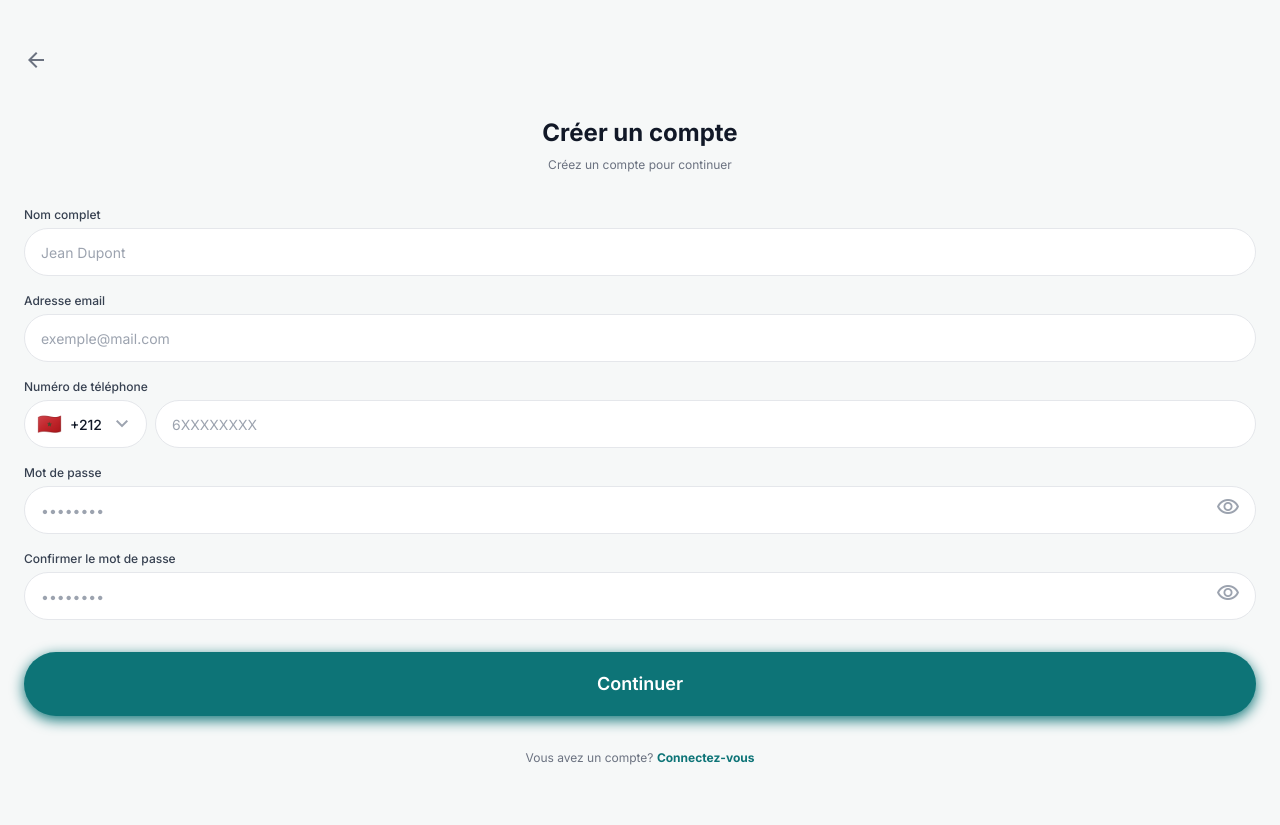
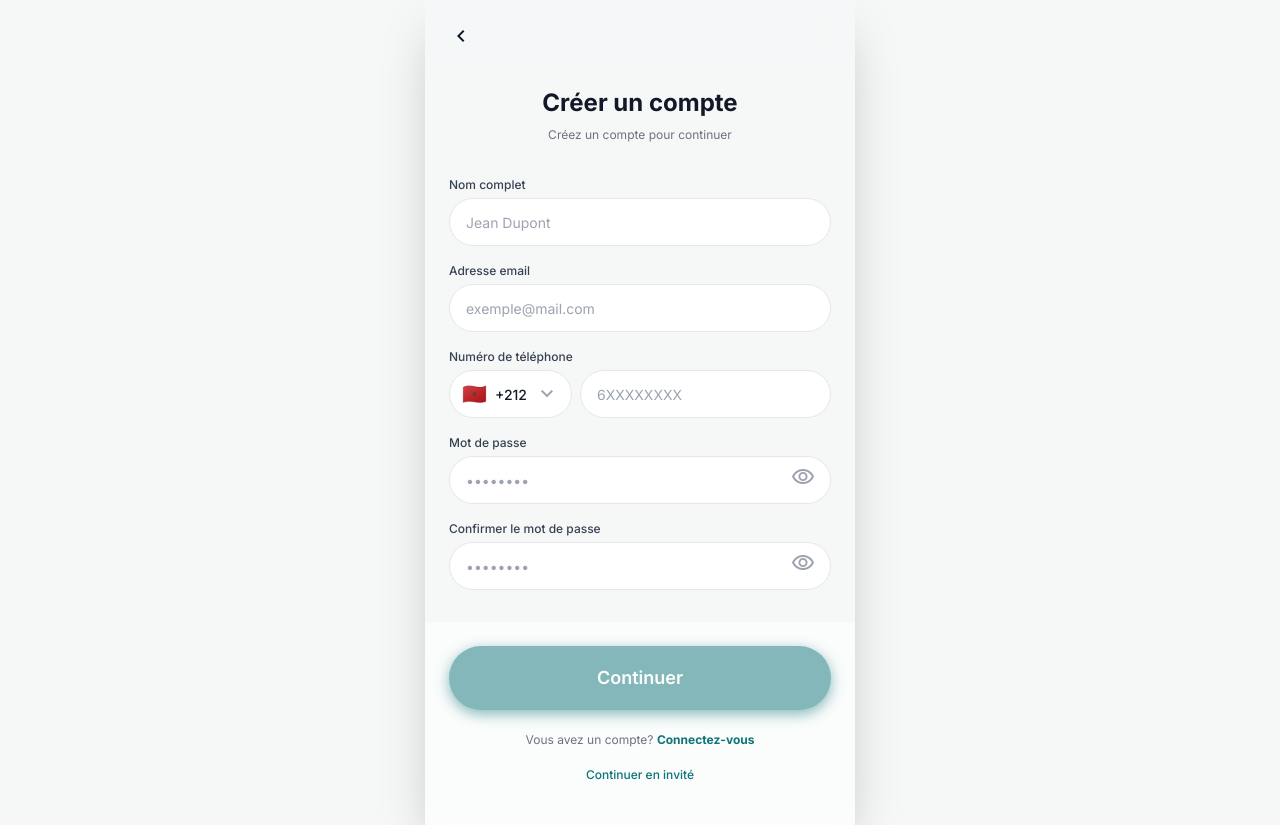
Before and after one commit to tahayassineb/front-end-ibtasim-v3, a React (Vite) app: page /register in a window 1280 px wide. Before the commit the page ends 800 px from the top, so only its background shows below. Built offline with nearby package versions, Linux system fonts and the light colour scheme.

Commit message:
fix(design): align Login and Register pages with DonationFlow auth design

```diff
--- a/src/pages/Login.jsx
+++ b/src/pages/Login.jsx
@@ -8,6 +8,26 @@ import CountryCodeSelector, { validatePhoneByCountry, formatPhoneForDisplay } fr
 // LOGIN PAGE - Phone + Password Authentication
 // Matching DonationFlow auth design
 // ============================================
+
+// Header Component - matching DonationFlow
+const Header = ({ navigate, isRTL }) => {
+  return (
+    <div className="flex items-center p-4 pb-2 justify-between sticky top-0 bg-background-light/80 dark:bg-background-dark/80 backdrop-blur-md z-10">
+      <button
+        onClick={() => navigate('/')}
+        className="text-gray-900 dark:text-white flex size-10 shrink-0 items-center justify-center cursor-pointer active:scale-90 transition-transform"
+      >
+        <span className="material-symbols-outlined">
+          {isRTL ? 'chevron_right' : 'chevron_left'}
+        </span>
+      </button>
+      <h2 className="text-gray-900 dark:text-white text-lg font-bold leading-tight flex-1 text-center mr-[-40px]">
+        {/* Empty title or could add login title */}
+      </h2>
+      <div className="size-10"></div>
+    </div>
+  );
+};
 
 const Login = () => {
   const navigate = useNavigate();
@@ -159,13 +179,10 @@ const Login = () => {
   };
 
   return (
-    <div className="min-h-screen bg-background-light dark:bg-background-dark flex flex-col">
+    <div className="min-h-screen bg-background-light dark:bg-background-dark">
+      <div className="relative flex h-full min-h-screen w-full max-w-[430px] mx-auto flex-col bg-background-light dark:bg-background-dark shadow-2xl overflow-hidden">
         {/* Header */}
-      <header className="px-6 pt-12 pb-4">
-        <Link to="/" className="inline-flex items-center text-gray-500 hover:text-primary transition-colors">
-          <span className="material-symbols-outlined">arrow_back</span>
-        </Link>
-      </header>
+        <Header navigate={navigate} isRTL={isRTL} />
 
         {/* Main Content */}
         <div className="flex-1 flex flex-col px-6 pt-6 pb-8">
@@ -176,7 +193,7 @@ const Login = () => {
             {tx.subtitle}
           </p>
 
-        <form onSubmit={handleSubmit} className="space-y-4 flex-1">
+          <form className="space-y-4 flex-1">
             {/* Phone Input with CountryCodeSelector */}
             <div>
               <label className="block text-sm font-medium text-gray-700 dark:text-gray-300 mb-1">
@@ -235,31 +252,23 @@ const Login = () => {
                 {tx.forgotPassword}
               </Link>
             </div>
+          </form>
+        </div>
 
-          {/* Submit Button */}
-          <div className="pt-4">
+        {/* Bottom Action - Matching DonationFlow */}
+        <div className="p-6 pb-10 bg-white/50 dark:bg-gray-800/50 backdrop-blur-md">
           <Button
-              type="submit"
+            onClick={handleSubmit}
+            disabled={!phone || !password || isLoading}
             fullWidth
             size="xl"
             loading={isLoading}
           >
             {tx.loginButton}
           </Button>
-          </div>
-
-          {/* Continue as Guest */}
-          <button
-            type="button"
-            onClick={() => navigate('/', { replace: true })}
-            className="w-full text-primary text-sm font-medium hover:underline"
-          >
-            {tx.continueAsGuest}
-          </button>
-        </form>
 
           {/* Register Link */}
-        <div className="mt-6 text-center">
+          <div className="mt-4 text-center">
             <span className="text-gray-500 dark:text-gray-400 text-sm">{tx.noAccount} </span>
             <Link
               to="/register"
@@ -269,6 +278,16 @@ const Login = () => {
               {tx.registerNow}
             </Link>
           </div>
+
+          {/* Continue as Guest */}
+          <button
+            type="button"
+            onClick={() => navigate('/', { replace: true })}
+            className="w-full mt-4 text-primary text-sm font-medium hover:underline"
+          >
+            {tx.continueAsGuest}
+          </button>
+        </div>
       </div>
     </div>
   );
--- a/src/pages/Register.jsx
+++ b/src/pages/Register.jsx
@@ -8,6 +8,30 @@ import CountryCodeSelector, { validatePhoneByCountry, formatPhoneForDisplay } fr
 // REGISTER PAGE - Phone + Password with OTP
 // Matching DonationFlow auth design
 // ============================================
+
+// Header Component - matching DonationFlow
+const Header = ({ navigate, isRTL, onBack, showBack = true }) => {
+  return (
+    <div className="flex items-center p-4 pb-2 justify-between sticky top-0 bg-background-light/80 dark:bg-background-dark/80 backdrop-blur-md z-10">
+      {showBack ? (
+        <button
+          onClick={onBack || (() => navigate('/'))}
+          className="text-gray-900 dark:text-white flex size-10 shrink-0 items-center justify-center cursor-pointer active:scale-90 transition-transform"
+        >
+          <span className="material-symbols-outlined">
+            {isRTL ? 'chevron_right' : 'chevron_left'}
+          </span>
+        </button>
+      ) : (
+        <div className="size-10"></div>
+      )}
+      <h2 className="text-gray-900 dark:text-white text-lg font-bold leading-tight flex-1 text-center mr-[-40px]">
+        {/* Empty title or could add register title */}
+      </h2>
+      <div className="size-10"></div>
+    </div>
+  );
+};
 
 const Register = () => {
   const navigate = useNavigate();
@@ -54,7 +78,7 @@ const Register = () => {
       passwordLabel: 'كلمة المرور',
       passwordPlaceholder: '••••••••',
       confirmPasswordLabel: 'تأكيد كلمة المرور',
-      registerButton: 'إنشاء حساب',
+      registerButton: 'متابعة',
       haveAccount: 'لديك حساب؟',
       loginNow: 'سجل الدخول',
       enterOtp: 'أدخل رمز التحقق',
@@ -193,9 +217,7 @@ const Register = () => {
   };
 
   // Handle initial registration submit
-  const handleRegister = async (e) => {
-    e.preventDefault();
-
+  const handleRegister = async () => {
     const newErrors = {};
     if (!fullName.trim()) {
       newErrors.fullName = tx.fullNameError;
@@ -249,24 +271,23 @@ const Register = () => {
     navigate(returnUrl, { replace: true });
   };
 
-  // OTP Screen
-  if (otpSent) {
+  const canSubmit = fullName && email && phone && password && confirmPassword;
   const isOtpComplete = otpValues.every(v => v.length === 1);
 
   return (
-      <div className="min-h-screen bg-background-light dark:bg-background-dark flex flex-col">
+    <div className="min-h-screen bg-background-light dark:bg-background-dark">
+      <div className="relative flex h-full min-h-screen w-full max-w-[430px] mx-auto flex-col bg-background-light dark:bg-background-dark shadow-2xl overflow-hidden">
         {/* Header */}
-        <header className="px-6 pt-12 pb-4">
-          <button
-            onClick={() => setOtpSent(false)}
-            className="inline-flex items-center text-gray-500 hover:text-primary transition-colors"
-          >
-            <span className="material-symbols-outlined">arrow_back</span>
-          </button>
-        </header>
+        <Header
+          navigate={navigate}
+          isRTL={isRTL}
+          onBack={otpSent ? () => setOtpSent(false) : undefined}
+        />
 
-        {/* OTP Content */}
-        <div className="flex-1 flex flex-col items-center px-6 pt-6 pb-8">
+        {/* OTP Screen */}
+        {otpSent ? (
+          <>
+            <div className="flex-1 flex flex-col items-center px-6 pt-10 pb-8">
               <div className="mb-8 p-4 bg-primary/10 rounded-full">
                 <span className="material-symbols-outlined text-primary text-5xl">phonelink_ring</span>
               </div>
@@ -313,34 +334,25 @@ const Register = () => {
                     {tx.resendCode}
                   </button>
                 )}
+              </div>
+            </div>
 
+            {/* Bottom Action for OTP */}
+            <div className="p-6 pb-10 bg-white/50 dark:bg-gray-800/50 backdrop-blur-md">
               <Button
                 onClick={handleOtpVerify}
                 disabled={!isOtpComplete || isLoading}
                 fullWidth
                 size="xl"
                 loading={isLoading}
-              className="mt-6"
               >
                 {tx.continueToAccount}
               </Button>
             </div>
-        </div>
-      </div>
-    );
-  }
-
-  // Registration Form
-  return (
-    <div className="min-h-screen bg-background-light dark:bg-background-dark flex flex-col">
-      {/* Header */}
-      <header className="px-6 pt-12 pb-4">
-        <Link to="/" className="inline-flex items-center text-gray-500 hover:text-primary transition-colors">
-          <span className="material-symbols-outlined">arrow_back</span>
-        </Link>
-      </header>
-
-      {/* Main Content */}
+          </>
+        ) : (
+          <>
+            {/* Registration Form */}
             <div className="flex-1 flex flex-col px-6 pt-6 pb-8">
               <h1 className="text-gray-900 dark:text-white text-2xl font-bold text-center mb-2">
                 {tx.welcome}
@@ -349,7 +361,7 @@ const Register = () => {
                 {tx.subtitle}
               </p>
 
-        <form onSubmit={handleRegister} className="space-y-4 flex-1">
+              <form className="space-y-4 flex-1">
                 {/* Full Name */}
                 <div>
                   <label className="block text-sm font-medium text-gray-700 dark:text-gray-300 mb-1">
@@ -468,22 +480,23 @@ const Register = () => {
                   </div>
                   {errors.confirmPassword && <p className="text-error text-xs mt-1">{errors.confirmPassword}</p>}
                 </div>
+              </form>
+            </div>
 
-          {/* Submit Button */}
-          <div className="pt-4">
+            {/* Bottom Action - Matching DonationFlow */}
+            <div className="p-6 pb-10 bg-white/50 dark:bg-gray-800/50 backdrop-blur-md">
               <Button
-              type="submit"
+                onClick={handleRegister}
+                disabled={!canSubmit || isLoading}
                 fullWidth
                 size="xl"
                 loading={isLoading}
               >
                 {tx.registerButton}
               </Button>
-          </div>
-        </form>
 
               {/* Login Link */}
-        <div className="mt-6 text-center">
+              <div className="mt-4 text-center">
                 <span className="text-gray-500 dark:text-gray-400 text-sm">{tx.haveAccount} </span>
                 <Link
                   to="/login"
@@ -493,6 +506,18 @@ const Register = () => {
                   {tx.loginNow}
                 </Link>
               </div>
+
+              {/* Continue as Guest */}
+              <button
+                type="button"
+                onClick={() => navigate('/', { replace: true })}
+                className="w-full mt-4 text-primary text-sm font-medium hover:underline"
+              >
+                {tx.continueAsGuest}
+              </button>
+            </div>
+          </>
+        )}
       </div>
     </div>
   );
```
Lines whose indentation alone changed are shown as unchanged.
